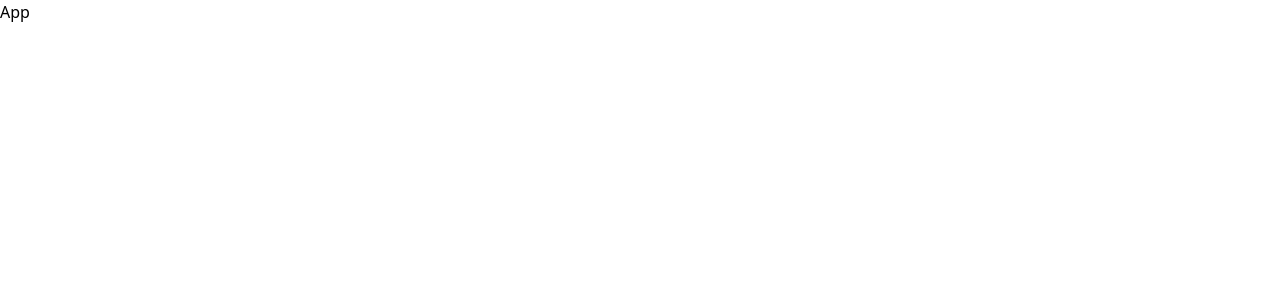
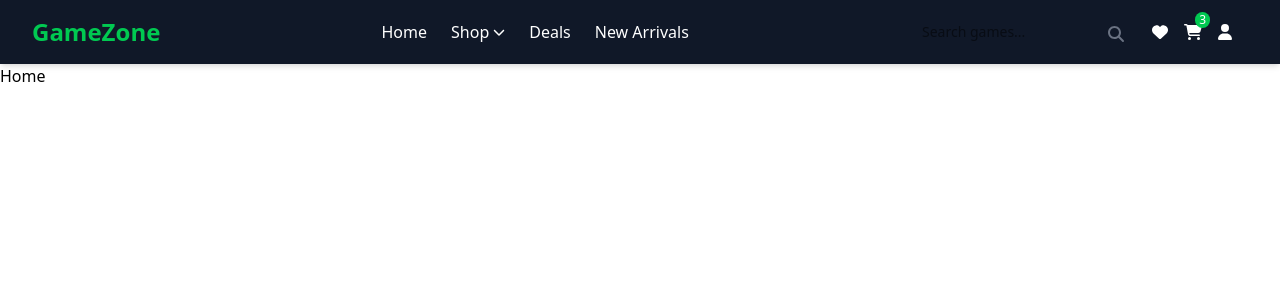
Before and after one commit to Mark-Alexis-Posadas/ecommerce-gaming-site, a React (Vite) app in the folder client/: page / in a window 1280 px wide. Shown: the top 300 px of the page. Built offline with nearby package versions, Linux system fonts and the light colour scheme.

Commit message:
added navbar content

```diff
--- a/client/src/App.tsx
+++ b/client/src/App.tsx
@@ -1,3 +1,13 @@
+import Navbar from "./components/Navbar";
+import Home from "./pages/Home/Home";
+
 export default function App() {
-  return <div>App</div>;
+  return (
+    <>
+      <Navbar />
+      <main>
+        <Home />
+      </main>
+    </>
+  );
 }
--- /dev/null
+++ b/client/src/components/Footer.tsx
@@ -0,0 +1,3 @@
+export default function Footer() {
+  return <div>Footer</div>;
+}
--- /dev/null
+++ b/client/src/components/Navbar.tsx
@@ -0,0 +1,118 @@
+import { useState } from "react";
+import { FontAwesomeIcon } from "@fortawesome/react-fontawesome";
+import {
+  faShoppingCart,
+  faHeart,
+  faUser,
+  faBars,
+  faTimes,
+  faChevronDown,
+  faSearch,
+} from "@fortawesome/free-solid-svg-icons";
+
+export default function Navbar() {
+  const [isMenuOpen, setIsMenuOpen] = useState(false);
+  const [isDropdownOpen, setIsDropdownOpen] = useState(false);
+  const cartCount = 3; // Example cart count
+
+  return (
+    <nav className="bg-gray-900 text-white shadow-md">
+      <div className="max-w-7xl mx-auto px-4 sm:px-6 lg:px-8">
+        <div className="flex justify-between h-16 items-center">
+          {/* Logo */}
+          <div className="text-2xl font-bold text-green-500">GameZone</div>
+
+          {/* Desktop Menu */}
+          <div className="hidden md:flex items-center space-x-6">
+            <a href="#" className="hover:text-green-400">
+              Home
+            </a>
+            <div className="relative">
+              <button
+                onClick={() => setIsDropdownOpen(!isDropdownOpen)}
+                className="hover:text-green-400 flex items-center gap-1"
+              >
+                Shop{" "}
+                <FontAwesomeIcon icon={faChevronDown} className="text-xs" />
+              </button>
+              {isDropdownOpen && (
+                <div className="absolute top-full mt-2 w-48 bg-white text-gray-900 shadow-md rounded z-10">
+                  <a href="#" className="block px-4 py-2 hover:bg-gray-100">
+                    PC Games
+                  </a>
+                  <a href="#" className="block px-4 py-2 hover:bg-gray-100">
+                    Consoles
+                  </a>
+                  <a href="#" className="block px-4 py-2 hover:bg-gray-100">
+                    Accessories
+                  </a>
+                  <a href="#" className="block px-4 py-2 hover:bg-gray-100">
+                    Merch
+                  </a>
+                </div>
+              )}
+            </div>
+            <a href="#" className="hover:text-green-400">
+              Deals
+            </a>
+            <a href="#" className="hover:text-green-400">
+              New Arrivals
+            </a>
+          </div>
+
+          {/* Search + Icons */}
+          <div className="flex items-center space-x-4">
+            <div className="hidden sm:block relative">
+              <input
+                type="text"
+                placeholder="Search games..."
+                className="rounded-full py-1 px-3 text-sm text-black"
+              />
+              <FontAwesomeIcon
+                icon={faSearch}
+                className="absolute top-2 right-3 text-gray-500"
+              />
+            </div>
+            <a href="#" className="hover:text-green-400 relative">
+              <FontAwesomeIcon icon={faHeart} />
+            </a>
+            <a href="#" className="hover:text-green-400 relative">
+              <FontAwesomeIcon icon={faShoppingCart} />
+              <span className="absolute -top-2 -right-2 bg-green-500 text-xs px-1 rounded-full">
+                {cartCount}
+              </span>
+            </a>
+            <a href="#" className="hover:text-green-400">
+              <FontAwesomeIcon icon={faUser} />
+            </a>
+            {/* Mobile menu toggle */}
+            <button
+              className="md:hidden text-white"
+              onClick={() => setIsMenuOpen(!isMenuOpen)}
+            >
+              <FontAwesomeIcon icon={isMenuOpen ? faTimes : faBars} />
+            </button>
+          </div>
+        </div>
+      </div>
+
+      {/* Mobile Menu */}
+      {isMenuOpen && (
+        <div className="md:hidden px-4 pb-4 space-y-2">
+          <a href="#" className="block hover:text-green-400">
+            Home
+          </a>
+          <a href="#" className="block hover:text-green-400">
+            Shop
+          </a>
+          <a href="#" className="block hover:text-green-400">
+            Deals
+          </a>
+          <a href="#" className="block hover:text-green-400">
+            New Arrivals
+          </a>
+        </div>
+      )}
+    </nav>
+  );
+}
--- a/client/src/pages/Home/Home.tsx
+++ b/client/src/pages/Home/Home.tsx
@@ -1,5 +1,3 @@
-import React from "react";
-
 export default function Home() {
   return <div>Home</div>;
 }
```
